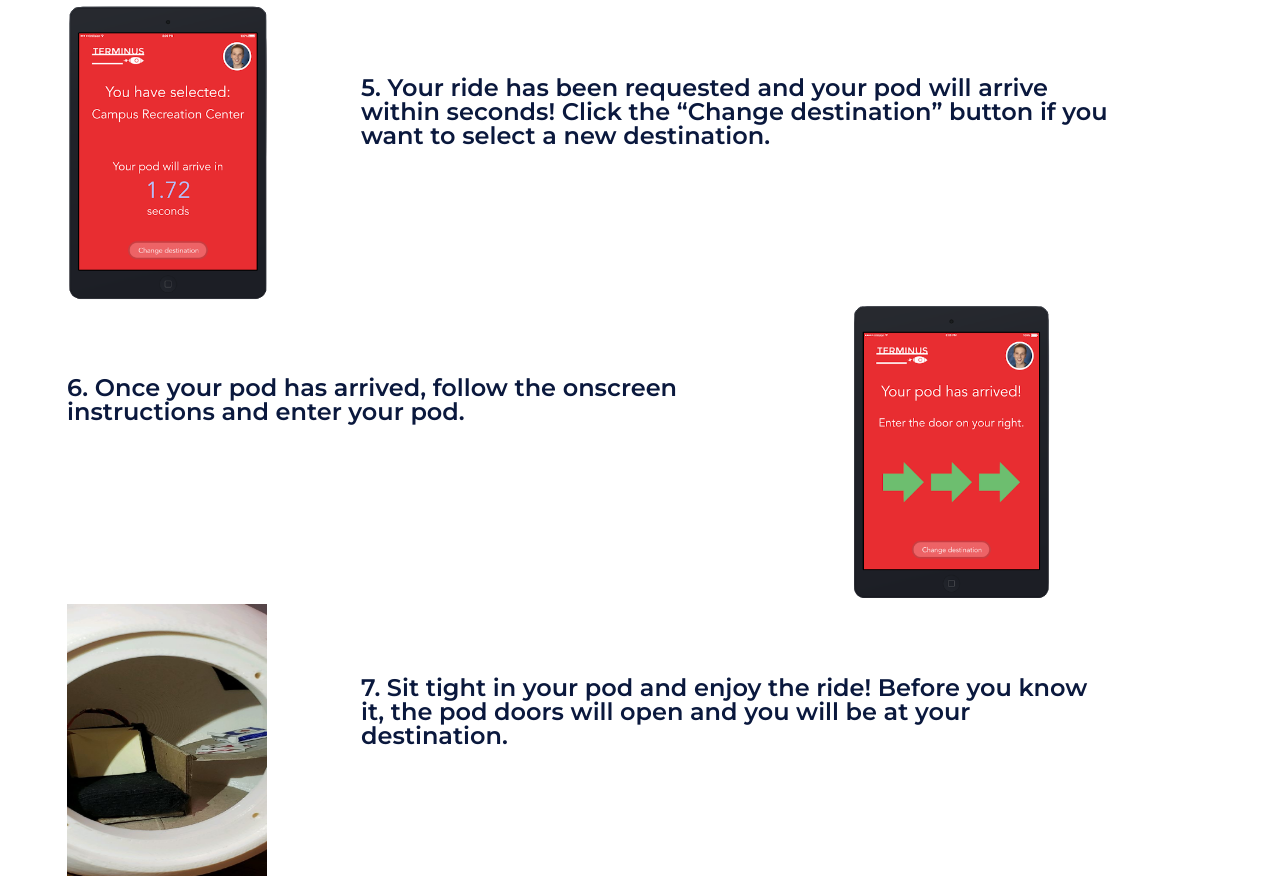
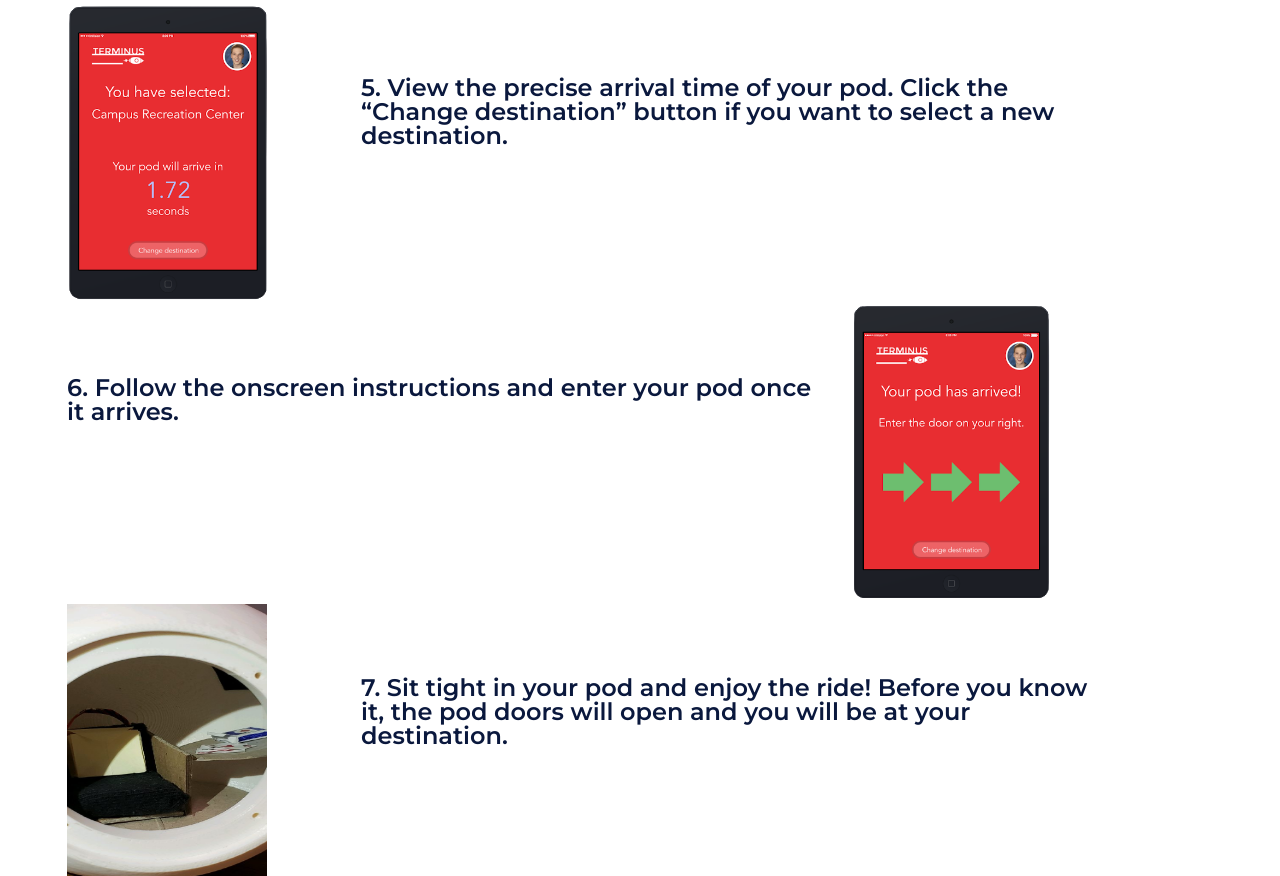
Before and after one commit to shukieshah/NovumWebsite, a plain HTML site: page instruction_set.html in a window 1280 px wide. Shown: the part 1633-2509 px from the top of the page. Drawn offline with Linux system fonts and the light colour scheme.

Commit message:
Modify steps 5 and 6 to start with imperative verb

```diff
--- a/instruction_set.html
+++ b/instruction_set.html
@@ -113,14 +113,14 @@
 				<div class="col-sm-8">
 						<div><br/><br/><br/>
 						<h4>
-								5. Your ride has been requested and your pod will arrive within seconds! Click the “Change destination” button if you want to select a new destination.
+								5. View the precise arrival time of your pod. Click the “Change destination” button if you want to select a new destination.
 							</h4></div>
 					</div>
 			</div>
 			<div class="row">
 				<div class="col-sm-8">
 					<div><br/><br/><br/>
-						<h4>6. Once your pod has arrived, follow the onscreen instructions and enter your pod.</h4></div>
+						<h4>6. Follow the onscreen instructions and enter your pod once it arrives.</h4></div>
 				</div>
 				<div class="col-lg-3 col-sm-6">
 					<img src="img/instruction_set/is_5.png" alt="" width="200" height="300">
```
